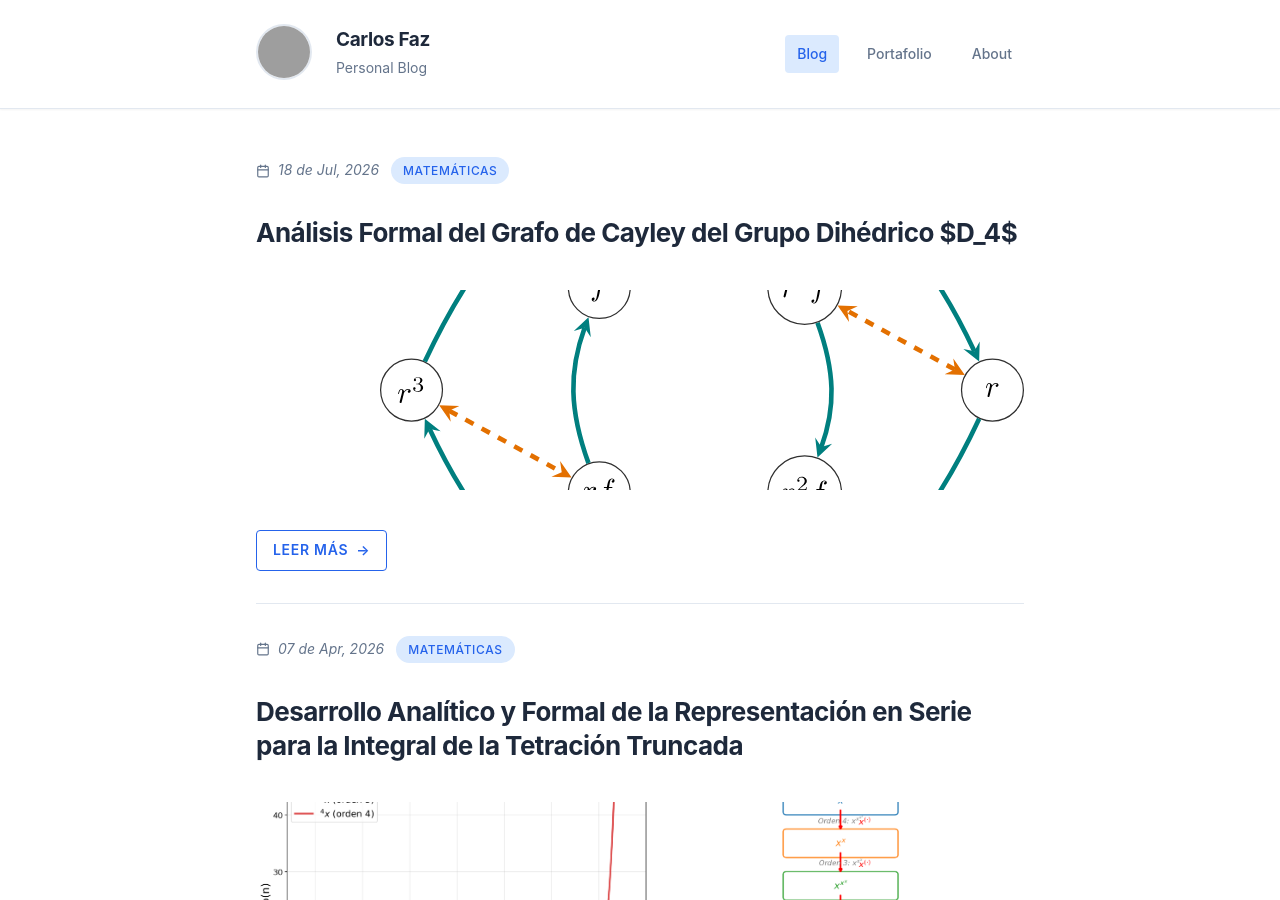
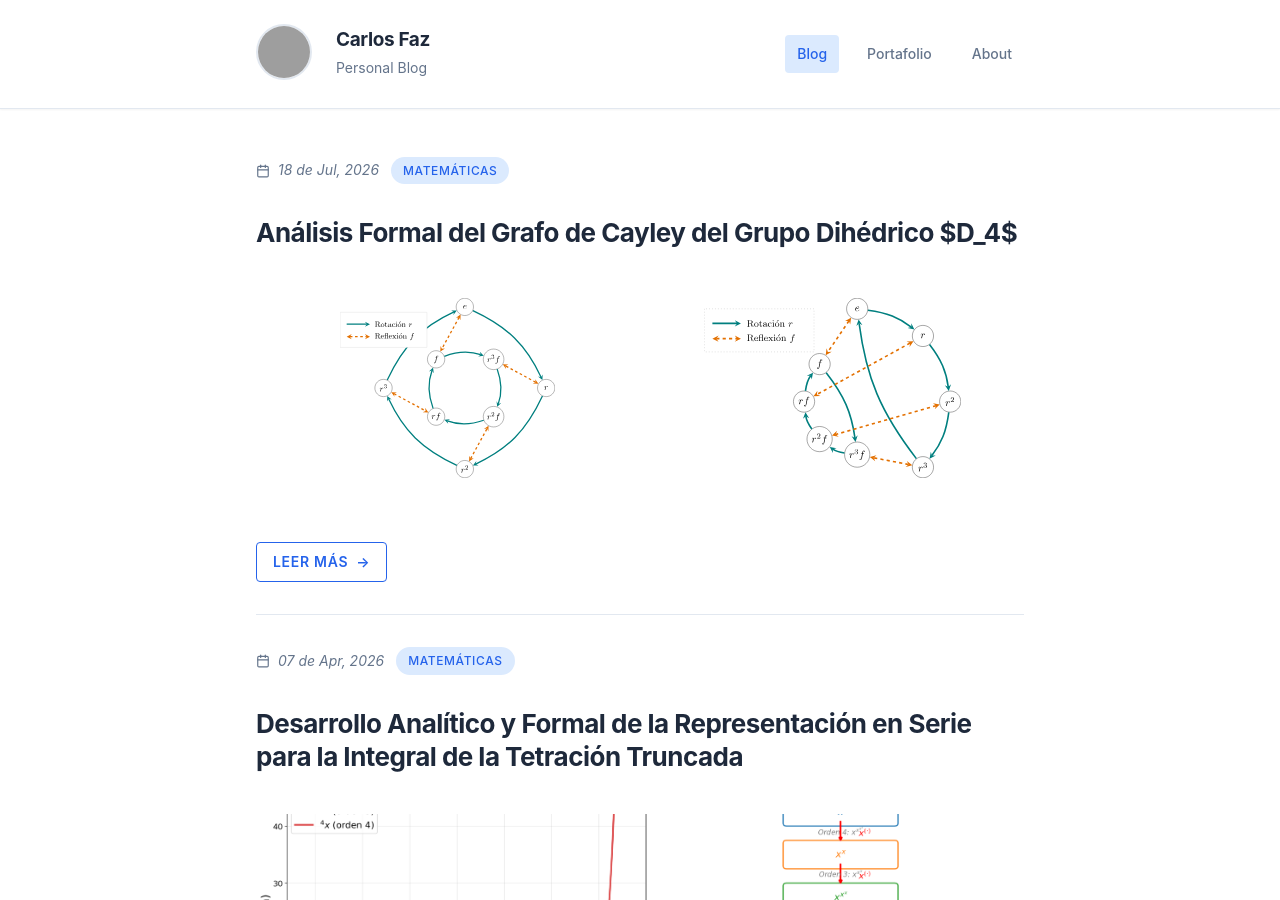
Before and after one commit to carlosfaz/carlosfaz.github.io, a Jekyll site: the page built from index.html, in a window 1280 px wide and 900 px high. Built offline with Jekyll 4.4.1, drawn with Linux system fonts in a browser that asks for light colours; grey boxes are pictures that could not be loaded.

Commit message:
daily update
daily update

```diff
--- a/index.html
+++ b/index.html
@@ -24,9 +24,18 @@ layout: default
           </div>
 
           <div class="entry">
-            {% if post.thumbnail %}
-              <img src="{{ post.thumbnail }}" alt="{{ post.title }}" loading="lazy" style="max-height: 200px; object-fit: cover; width: 100%; margin-bottom: 1rem;">
+            {% if post.thumbnails %}
+              <!-- Contenedor flex para mostrar múltiples thumbnails (2 imágenes lado a lado) -->
+              <div class="post-thumbnails-container" style="display: flex; gap: 1rem; align-items: center; justify-content: center; width: 100%; margin-bottom: 1rem; padding: 0.5rem 0;">
+                {% for img in post.thumbnails %}
+                  <img src="{{ img | prepend: site.baseurl }}" alt="{{ post.title }}" loading="lazy" style="max-height: 180px; width: 48%; object-fit: contain;">
+                {% endfor %}
+              </div>
+            {% elsif post.thumbnail %}
+              <!-- Imagen individual tradicional -->
+              <img src="{{ post.thumbnail | prepend: site.baseurl }}" alt="{{ post.title }}" loading="lazy" style="max-height: 200px; object-fit: cover; width: 100%; margin-bottom: 1rem;">
             {% endif %}
+
             {{ post.excerpt | strip_html | truncate: 200 }}
           </div>
 
```
Also changed, not shown: _posts/2026-07-18-grafo-cayley-d4.md (+3 -2 lines).
